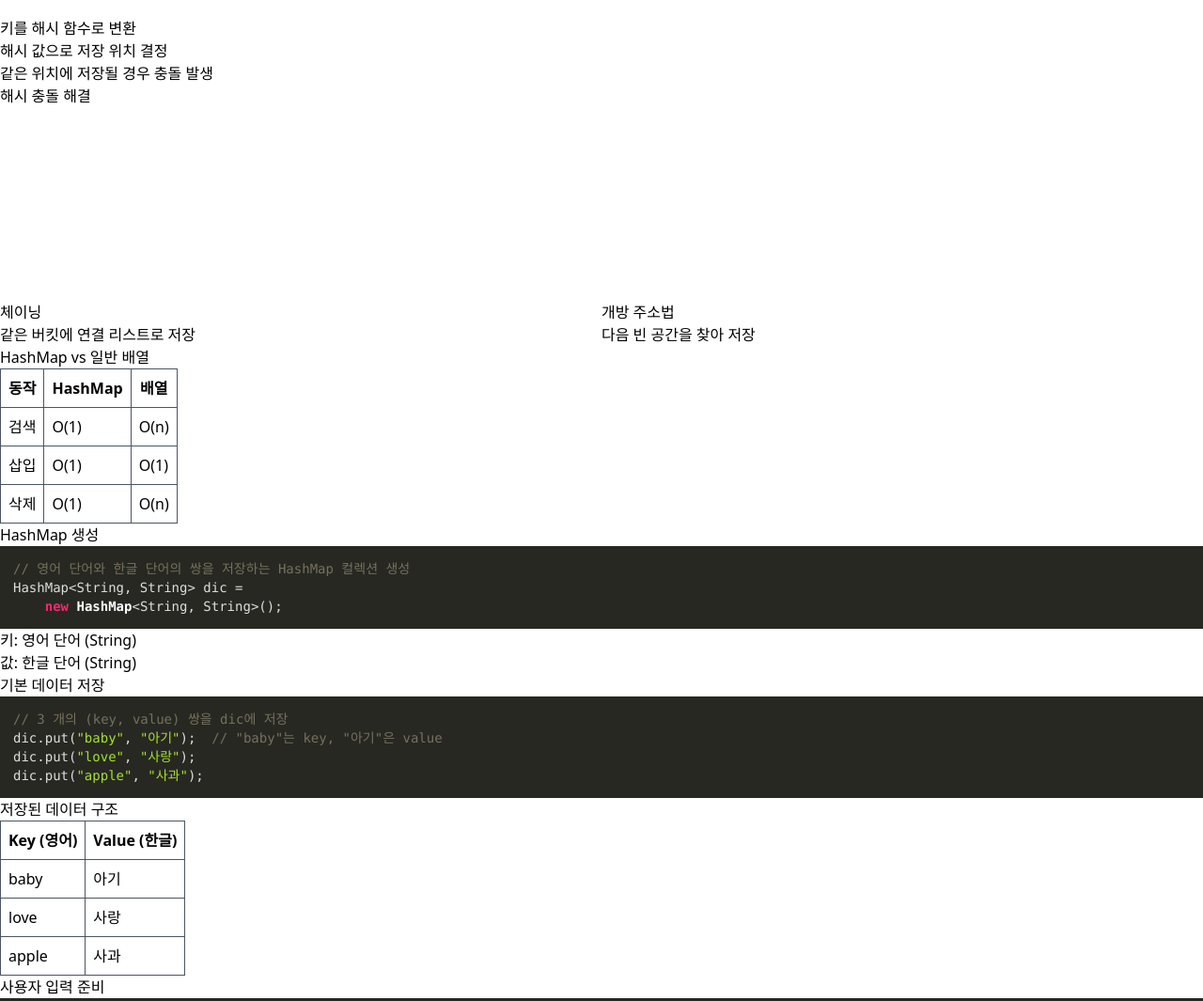
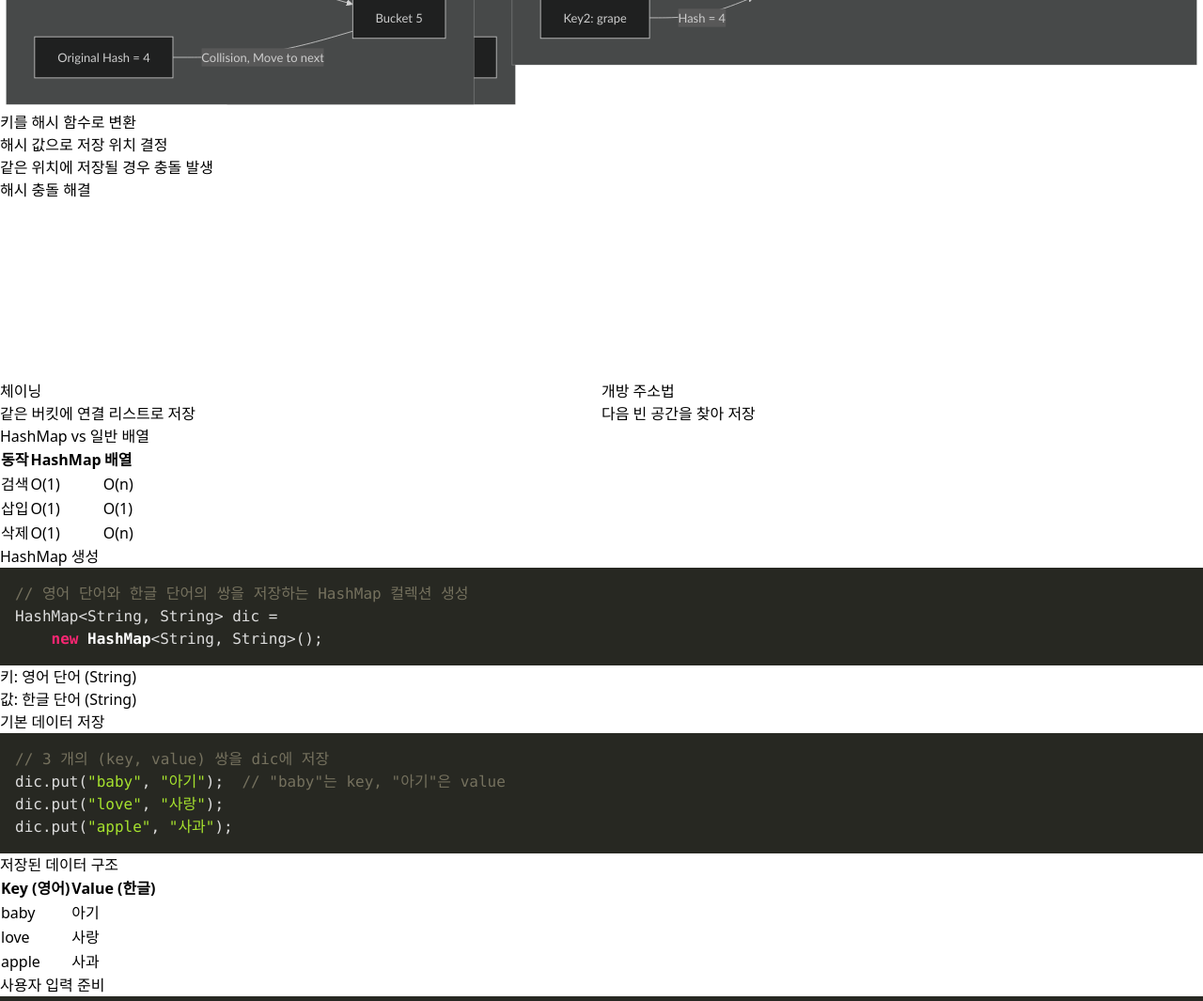
Before and after one commit to brain1401/java-hashmap-presentation, a website built with Vite: page index.html in a window 1280 px wide. Shown: the part 1460-2525 px from the top of the page at 94% size. Built offline with nearby package versions, Linux system fonts and the light colour scheme; what reveal.js would draw is missing.

Commit message:
chore: 쓸모없는 클래스 삭제

```diff
--- a/src/style.css
+++ b/src/style.css
@@ -1,26 +1,3 @@
 @tailwind base;
 @tailwind components;
 @tailwind utilities;
-
-/* Reveal.js 커스텀 스타일 */
-.reveal pre {
-  @apply text-left;
-}
-
-.reveal code {
-  @apply text-sm;
-}
-
-.reveal table {
-  @apply border-collapse;
-}
-
-.reveal th,
-.reveal td {
-  @apply border border-gray-600 p-2;
-}
-
-/* Mermaid 다이어그램 스타일 */
-.mermaid {
-  @apply my-4;
-}
```
